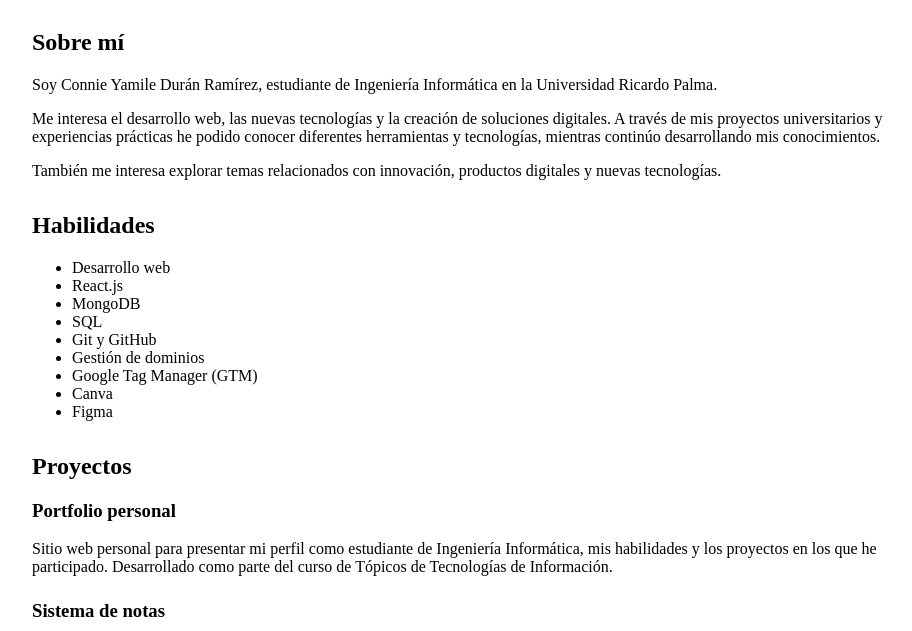
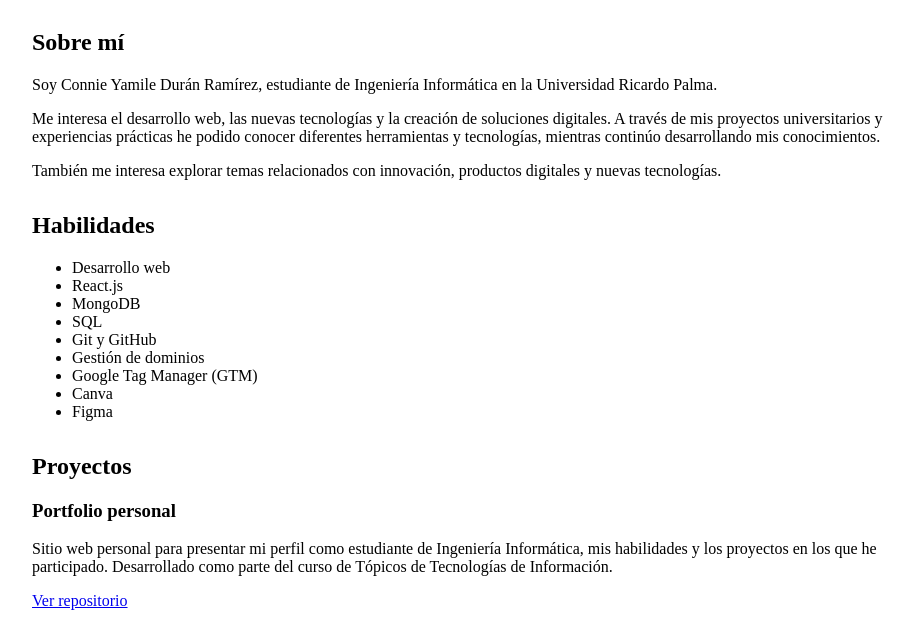
Before and after one commit to ConnieDR8/ConnieDR8.github.io, a plain HTML site: page index.html in a window 1280 px wide. Shown: the part 113-744 px from the top of the page, without its empty margins (160-1072 px from the left). Drawn offline with Linux system fonts and the light colour scheme.

Commit message:
Agregar enlace al proyecto

```diff
--- a/index.html
+++ b/index.html
@@ -72,6 +72,10 @@
                 Tópicos de Tecnologías de Información.
             </p>
 
+            <a href="https://github.com/ConnieDR8/ConnieDR8.github.io">
+                Ver repositorio
+            </a>
+
         </article>
 
         <article>
```
